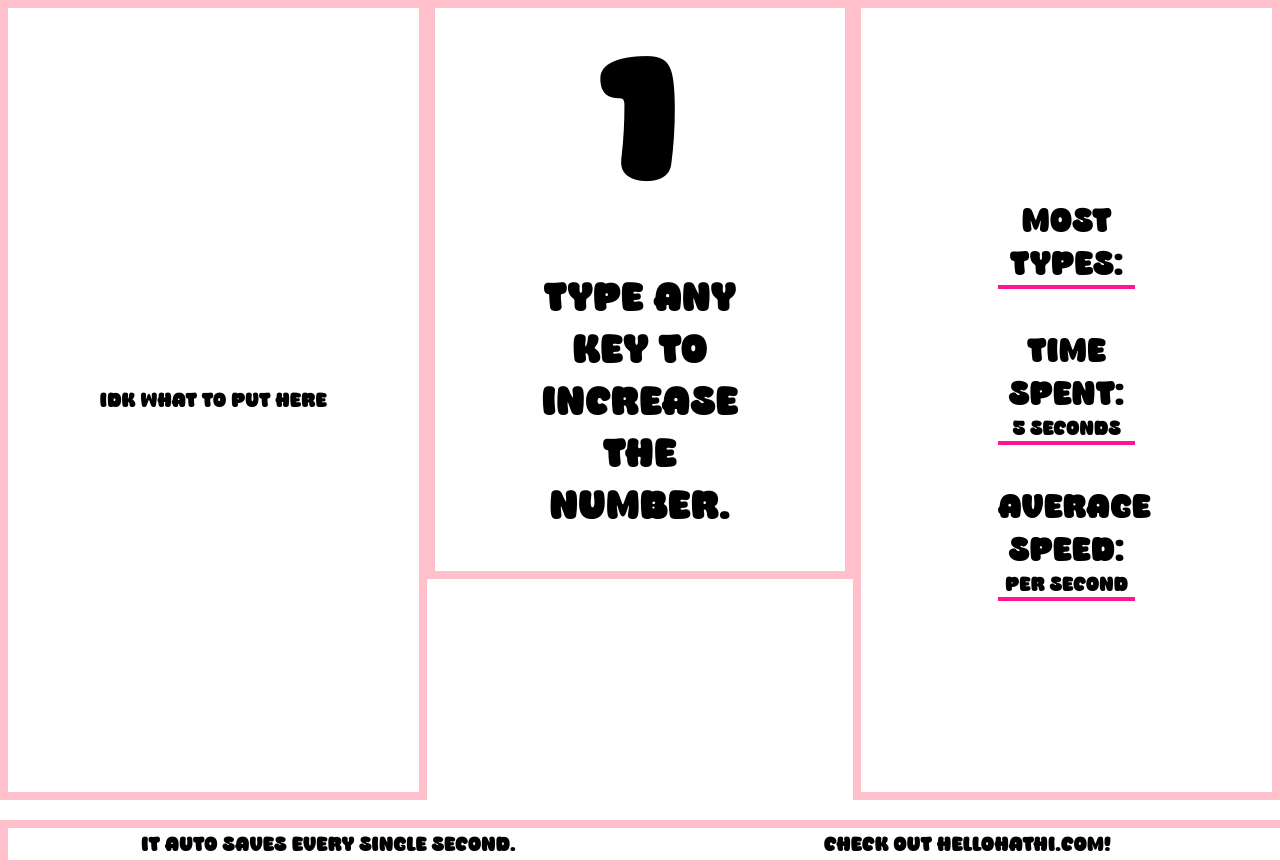
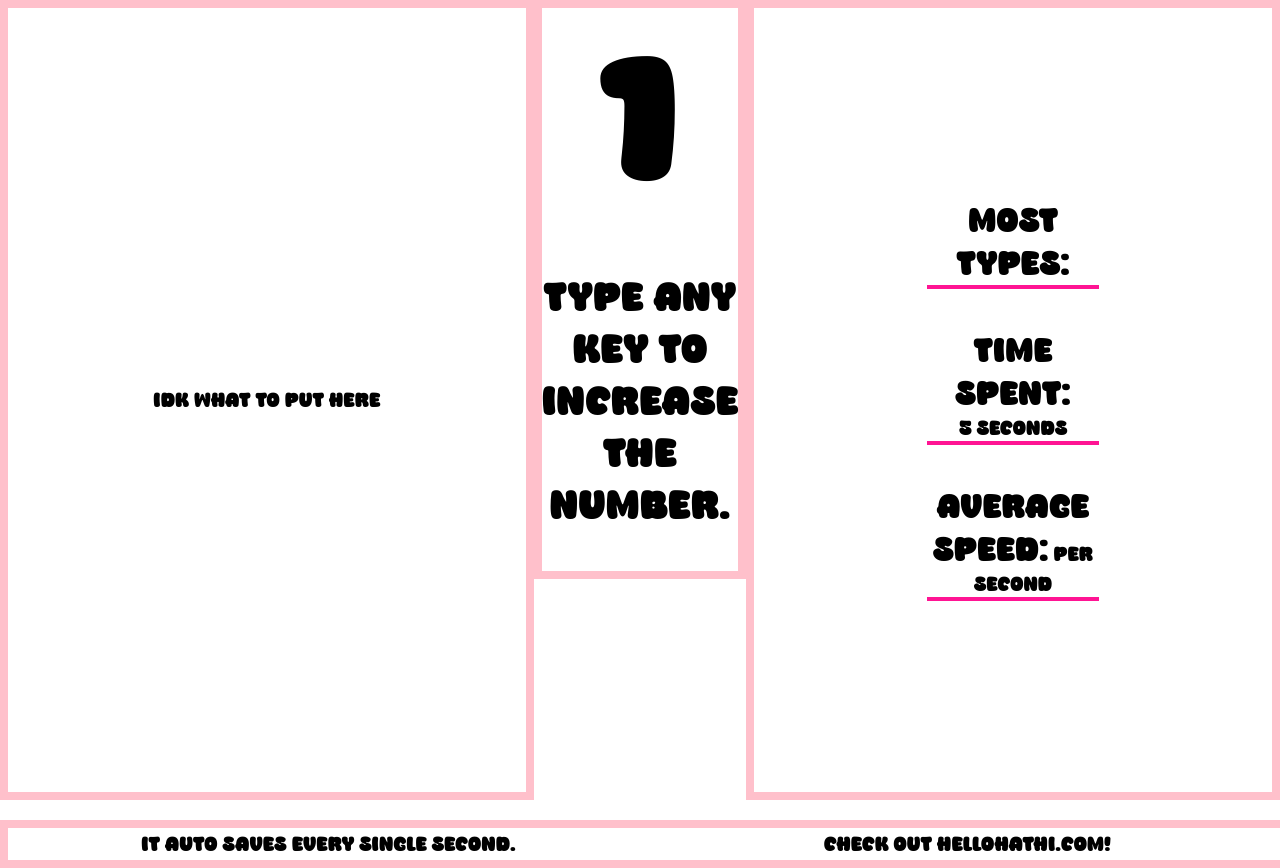
Before and after one commit to YuvyTheGreat/type, a plain HTML site: page index.html in a window 1280 px wide. Drawn offline with Linux system fonts and the light colour scheme.

Commit message:
Update style.css

```diff
--- a/style.css
+++ b/style.css
@@ -35,10 +35,11 @@ body {
  #numdiv{
   flex-direction:column;
   display: flex;
+  flex:1;
 
   justify-content: center;
   align-items: center;
-  height: 200%;
+  height: 100%;
   font-size: 30pt;
 
   text-align:center;
```
